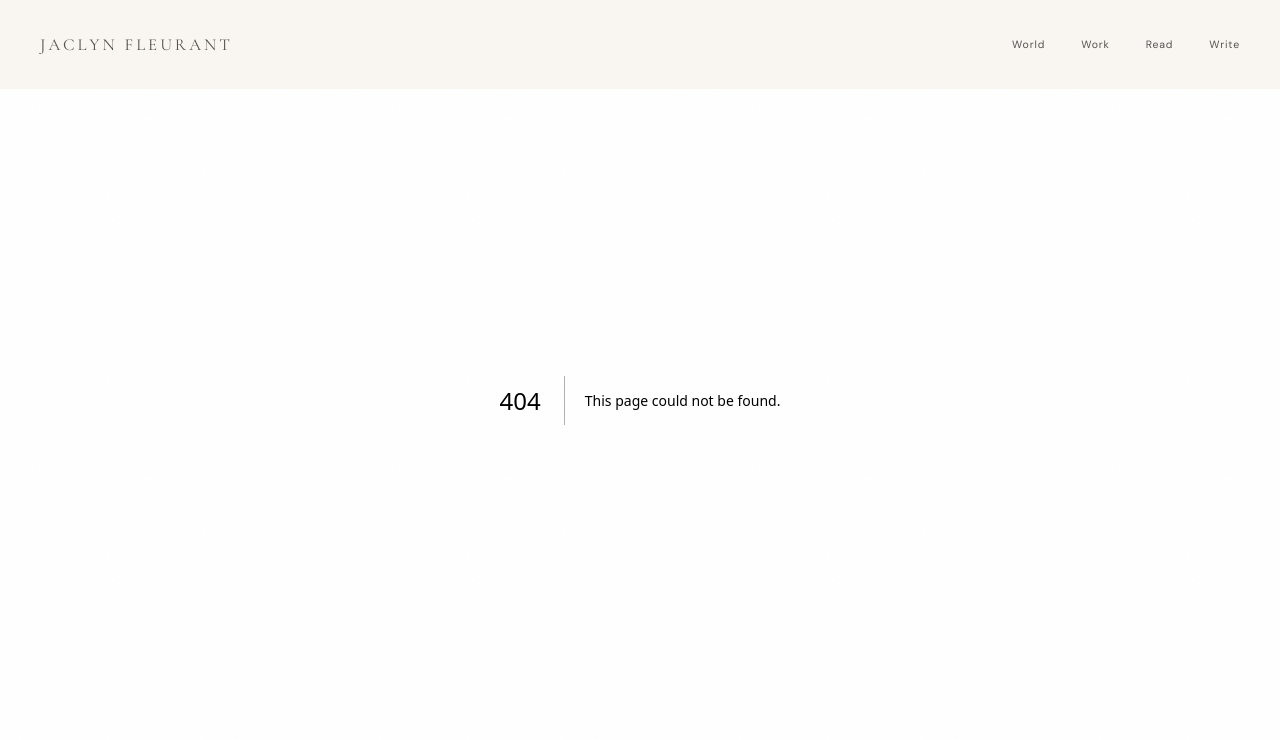
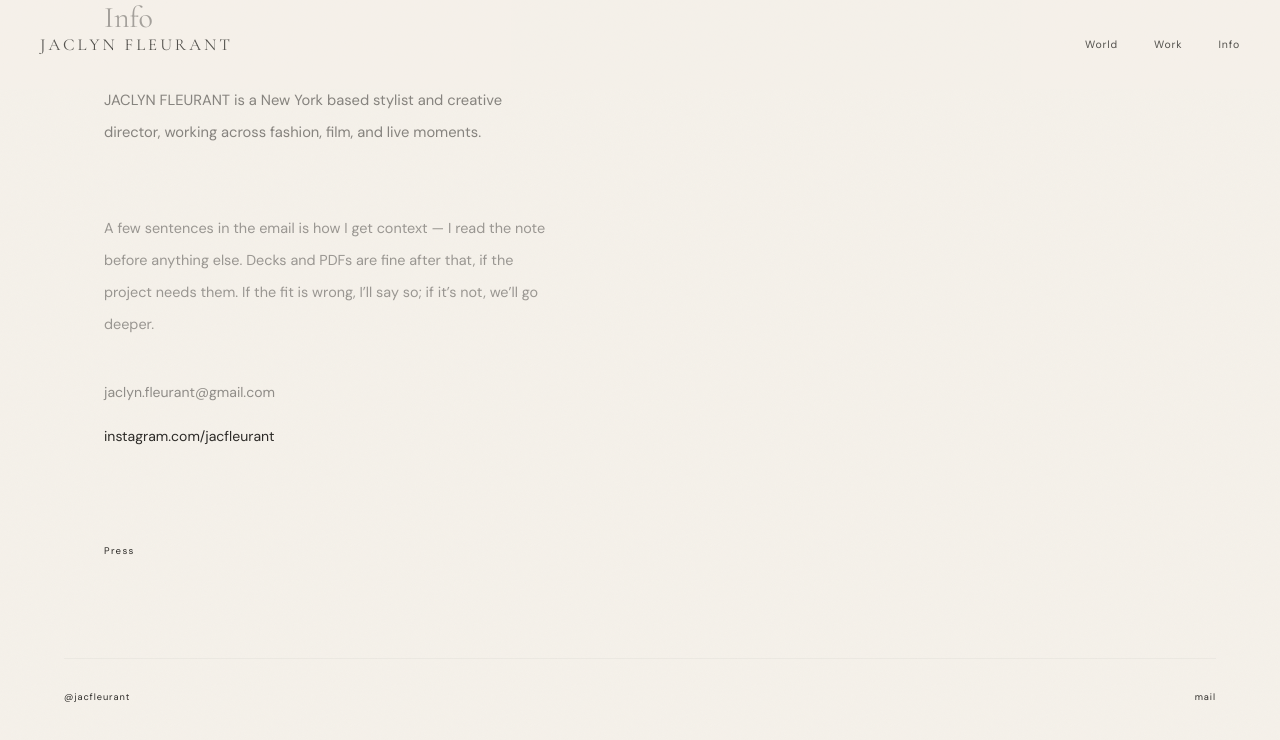
Before and after one commit to collindruz/jaclyn-fleurant, a Next.js app: page /info in a window 1280 px wide. Before the commit this address had no page. Shown: the top 740 px of the page. Built offline with nearby package versions, Linux system fonts and the light colour scheme.

Commit message:
updated 4.26

```diff
--- a/app/(interior)/about/page.tsx
+++ /dev/null
@@ -1,60 +0,0 @@
-import type { Metadata } from "next";
-import { FadeIn } from "@/components/FadeIn";
-import { SiteFooter } from "@/components/SiteFooter";
-
-export const metadata: Metadata = {
-  title: "Read",
-  description: "JACLYN FLEURANT — stylist and creative director, New York.",
-};
-
-/**
- * Trade press / articles. Add only verified URLs and copy.
- *
- * // Example (uncomment and replace with real links):
- * // { publication: "Vogue", title: "Title of article", href: "https://…" },
- * // { publication: "Billboard", title: "Title of article", href: "https://…" },
- * // { publication: "i-D", title: "Title of article", href: "https://…" },
- */
-const PRESS_LINKS: { publication: string; title: string; href: string }[] = [];
-
-export default function AboutPage() {
-  return (
-    <>
-      <div className="mx-auto max-w-6xl px-5 sm:px-6 md:px-10">
-        <FadeIn>
-          <h1 className="sr-only">Read</h1>
-          <div className="max-w-md space-y-5 font-sans text-[0.9rem] leading-[1.75] text-charcoal/55 sm:text-[0.92rem] sm:leading-8">
-            <p>
-              JACLYN FLEURANT is a New York based stylist and creative director, working across
-              fashion, film, and live moments.
-            </p>
-          </div>
-          <section className="mt-20 max-w-md sm:mt-24" aria-label="Press and articles">
-            <h2 className="mb-4 font-sans text-[0.6rem] font-normal tracking-[0.14em] text-charcoal/32 sm:mb-5">
-              Press
-            </h2>
-            {PRESS_LINKS.length > 0 ? (
-              <ul className="m-0 list-none space-y-3.5 p-0 sm:space-y-4">
-                {PRESS_LINKS.map((item) => (
-                  <li key={item.href}>
-                    <a
-                      href={item.href}
-                      target="_blank"
-                      rel="noopener noreferrer"
-                      className="block font-sans text-[0.7rem] leading-relaxed no-underline transition-colors duration-500 text-charcoal/38 hover:text-charcoal/65 focus:outline-none focus-visible:ring-1 focus-visible:ring-charcoal/20 focus-visible:ring-offset-2 focus-visible:ring-offset-bone"
-                    >
-                      <span className="text-charcoal/32">{item.publication}</span>
-                      <span className="text-charcoal/22"> — </span>
-                      <span>&ldquo;{item.title}&rdquo;</span>
-                    </a>
-                  </li>
-                ))}
-              </ul>
-            ) : null}
-          </section>
-        </FadeIn>
-      </div>
-      <SiteFooter />
-    </>
-  );
-}
--- a/app/(interior)/contact/page.tsx
+++ /dev/null
@@ -1,52 +0,0 @@
-import type { Metadata } from "next";
-import Link from "next/link";
-import { FadeIn } from "@/components/FadeIn";
-import { SiteFooter } from "@/components/SiteFooter";
-
-export const metadata: Metadata = {
-  title: "Write",
-  description: "A real note in the email first. The rest can follow if it’s a fit.",
-};
-
-export default function ContactPage() {
-  return (
-    <>
-      <div
-        className="mx-auto max-w-6xl px-5 sm:px-6 md:px-10"
-        id="write"
-      >
-        <FadeIn>
-          <div className="max-w-md">
-            <h1 className="font-serif text-2xl font-light text-charcoal/88 sm:text-3xl">Write</h1>
-            <p className="mt-8 font-sans text-[0.85rem] leading-7 text-charcoal/45 sm:mt-10 sm:leading-8 md:text-[0.9rem]">
-              A few sentences in the email is how I get context — I read the note before anything
-              else. Decks and PDFs are fine after that, if the project needs them. If the fit is
-              wrong, I’ll say so; if it’s not, we’ll go deeper.
-            </p>
-            <ul className="mt-12 list-none space-y-4 p-0 sm:mt-14 sm:space-y-5">
-              <li>
-                <a
-                  href="mailto:jaclyn.fleurant@gmail.com"
-                  className="inline-block w-fit max-w-full font-sans text-sm text-charcoal/50 transition-opacity duration-1000 hover:opacity-70 focus:outline-none focus-visible:ring-1 focus-visible:ring-charcoal/20 focus-visible:ring-offset-2 focus-visible:ring-offset-bone"
-                >
-                  jaclyn.fleurant@gmail.com
-                </a>
-              </li>
-              <li>
-                <Link
-                  href="https://www.instagram.com/jacfleurant/"
-                  className="inline-block w-fit font-sans text-sm text-charcoal/38 transition-opacity duration-1000 hover:opacity-70 focus:outline-none focus-visible:ring-1 focus-visible:ring-charcoal/20 focus-visible:ring-offset-2 focus-visible:ring-offset-bone"
-                  target="_blank"
-                  rel="noopener noreferrer"
-                >
-                  instagram.com/jacfleurant
-                </Link>
-              </li>
-            </ul>
-          </div>
-        </FadeIn>
-      </div>
-      <SiteFooter />
-    </>
-  );
-}
--- /dev/null
+++ b/app/(interior)/info/page.tsx
@@ -0,0 +1,88 @@
+import type { Metadata } from "next";
+import Link from "next/link";
+import { FadeIn } from "@/components/FadeIn";
+import { SiteFooter } from "@/components/SiteFooter";
+
+export const metadata: Metadata = {
+  title: "Info",
+  description:
+    "JACLYN FLEURANT — stylist and creative director, New York. Press, contact, and Instagram.",
+};
+
+const PRESS_LINKS: { publication: string; title: string; href: string }[] = [];
+
+export default function InfoPage() {
+  return (
+    <>
+      <div
+        className="mx-auto max-w-6xl px-5 sm:px-6 md:px-10"
+        id="info"
+      >
+        <FadeIn>
+          <h1 className="font-serif text-2xl font-light text-charcoal/88 sm:text-3xl">Info</h1>
+
+          <div className="mt-10 max-w-md space-y-5 font-sans text-[0.9rem] leading-[1.75] text-charcoal/55 sm:mt-12 sm:text-[0.92rem] sm:leading-8">
+            <p>
+              JACLYN FLEURANT is a New York based stylist and creative director, working across
+              fashion, film, and live moments.
+            </p>
+          </div>
+
+          <div className="mt-12 max-w-md sm:mt-16">
+            <h2 className="sr-only">Contact</h2>
+            <p className="font-sans text-[0.85rem] leading-7 text-charcoal/45 sm:leading-8 md:text-[0.9rem]">
+              A few sentences in the email is how I get context — I read the note before anything
+              else. Decks and PDFs are fine after that, if the project needs them. If the fit is
+              wrong, I’ll say so; if it’s not, we’ll go deeper.
+            </p>
+            <ul className="mt-8 list-none space-y-4 p-0 sm:mt-10 sm:space-y-5">
+              <li>
+                <a
+                  href="mailto:jaclyn.fleurant@gmail.com"
+                  className="inline-block w-fit max-w-full font-sans text-sm text-charcoal/50 transition-opacity duration-1000 hover:opacity-70 focus:outline-none focus-visible:ring-1 focus-visible:ring-charcoal/20 focus-visible:ring-offset-2 focus-visible:ring-offset-bone"
+                >
+                  jaclyn.fleurant@gmail.com
+                </a>
+              </li>
+              <li>
+                <Link
+                  href="https://www.instagram.com/jacfleurant/"
+                  className="inline-block w-fit font-sans text-sm text-charcoal/38 transition-opacity duration-1000 hover:opacity-70 focus:outline-none focus-visible:ring-1 focus-visible:ring-charcoal/20 focus-visible:ring-offset-2 focus-visible:ring-offset-bone"
+                  target="_blank"
+                  rel="noopener noreferrer"
+                >
+                  instagram.com/jacfleurant
+                </Link>
+              </li>
+            </ul>
+          </div>
+
+          <section className="mt-20 max-w-md sm:mt-24" aria-label="Press and articles">
+            <h2 className="mb-4 font-sans text-[0.6rem] font-normal tracking-[0.14em] text-charcoal/32 sm:mb-5">
+              Press
+            </h2>
+            {PRESS_LINKS.length > 0 ? (
+              <ul className="m-0 list-none space-y-3.5 p-0 sm:space-y-4">
+                {PRESS_LINKS.map((item) => (
+                  <li key={item.href}>
+                    <a
+                      href={item.href}
+                      target="_blank"
+                      rel="noopener noreferrer"
+                      className="block font-sans text-[0.7rem] leading-relaxed no-underline transition-colors duration-500 text-charcoal/38 hover:text-charcoal/65 focus:outline-none focus-visible:ring-1 focus-visible:ring-charcoal/20 focus-visible:ring-offset-2 focus-visible:ring-offset-bone"
+                    >
+                      <span className="text-charcoal/32">{item.publication}</span>
+                      <span className="text-charcoal/22"> — </span>
+                      <span>&ldquo;{item.title}&rdquo;</span>
+                    </a>
+                  </li>
+                ))}
+              </ul>
+            ) : null}
+          </section>
+        </FadeIn>
+      </div>
+      <SiteFooter />
+    </>
+  );
+}
--- a/app/(interior)/layout.tsx
+++ b/app/(interior)/layout.tsx
@@ -1,16 +1,13 @@
+import { interiorMainTopClass } from "@/lib/interior-layout";
+
 /**
- * Interior routes only: top padding so content sits below the fixed `Navigation` header
- * (stacked on small screens, row from md+). `env(safe-area-inset-top)` is added on
- * notched devices. No horizontal padding, no nav/positioning changes.
+ * Shared `<main>` for all interior pages (see `lib/interior-layout.ts` for `interiorMainTopClass`).
+ * Homepage (`/`) is outside this group.
  */
 export default function InteriorLayout({
   children,
 }: {
   children: React.ReactNode;
 }) {
-  return (
-    <main className="box-border w-full min-w-0 pt-[calc(180px+env(safe-area-inset-top,0px))] md:pt-[calc(140px+env(safe-area-inset-top,0px))]">
-      {children}
-    </main>
-  );
+  return <main className={interiorMainTopClass}>{children}</main>;
 }
--- a/app/(interior)/the-world/page.tsx
+++ b/app/(interior)/the-world/page.tsx
@@ -24,7 +24,7 @@ export default function TheWorldPage() {
         </div>
       </section>
 
-      <section className="mt-20 px-2 pb-4 sm:mt-24 sm:px-4 md:mt-28 md:px-6">
+      <section className="mt-20 px-0 pb-4 sm:mt-24 md:mt-28">
         <DraggableWorld srcs={stills} />
       </section>
 
--- a/components/DraggableWorld.tsx
+++ b/components/DraggableWorld.tsx
@@ -189,10 +189,10 @@ export function DraggableWorld({ srcs }: DraggableWorldProps) {
         Drag bounds = this padded, viewport-tall box so stills stay mostly on screen.
         Replaces a very tall (130dvh) play area that let images drift far out of view.
       */}
-      <div className="mx-auto w-full max-w-6xl overflow-clip sm:px-0">
+      <div className="w-full max-w-none overflow-clip">
         <div
           ref={constraintsRef}
-          className="relative box-border w-full touch-manipulation select-none px-2 py-1 sm:px-3 sm:py-2 md:px-4 md:py-3"
+          className="relative box-border w-full touch-manipulation select-none px-0 py-1 sm:px-2 sm:py-2 md:px-3 md:py-3"
           style={{ height: "min(100dvh, 1100px)" }}
           role="group"
           aria-labelledby={`${areaId}-hint`}
--- a/components/Navigation.tsx
+++ b/components/Navigation.tsx
@@ -20,15 +20,15 @@ export function Navigation() {
     } ${active ? "" : "hover:opacity-70"}`;
 
   return (
-    <header className="fixed top-0 left-0 right-0 z-50 flex flex-col gap-7 bg-bone/60 px-5 py-6 text-charcoal/80 sm:gap-8 sm:px-6 sm:py-7 md:flex-row md:items-center md:justify-between md:gap-0 md:px-10 md:py-8">
+    <header className="fixed top-0 left-0 right-0 z-50 flex flex-row items-start justify-between gap-3 bg-bone/60 px-5 py-6 text-charcoal/80 sm:gap-4 sm:px-6 sm:py-7 md:items-center md:justify-between md:gap-0 md:px-10 md:py-8">
       <Link
         href="/"
-        className="w-max font-serif text-[0.98rem] tracking-[0.18em] transition-opacity duration-1000 hover:opacity-50 sm:text-[1.05rem]"
+        className="min-w-0 shrink font-serif text-[0.98rem] tracking-[0.18em] transition-opacity duration-1000 hover:opacity-50 sm:text-[1.05rem]"
       >
         JACLYN FLEURANT
       </Link>
       <nav
-        className="flex w-full flex-col items-end gap-7 sm:gap-8 md:w-auto md:flex-row md:items-center md:gap-8 md:gap-9"
+        className="flex shrink-0 flex-col items-end gap-3 sm:gap-3.5 md:w-auto md:flex-row md:items-center md:gap-8 md:gap-9"
         aria-label="Main"
       >
         {SITE_NAV.map((item) => {
--- /dev/null
+++ b/lib/interior-layout.ts
@@ -0,0 +1,8 @@
+/**
+ * Shared `<main>` top spacing for all routes under `app/(interior)/` (not the homepage).
+ * Use only here — do not add per-page `pt-*` for header clearance; no right padding, full width.
+ */
+export const interiorMainTopClass =
+  "box-border w-full min-w-0 " +
+  "pt-[calc(200px+env(safe-area-inset-top,0px))] " +
+  "md:pt-[calc(140px+env(safe-area-inset-top,0px))]";
--- a/lib/site-nav.ts
+++ b/lib/site-nav.ts
@@ -1,7 +1,6 @@
-/** Main site index — shared by homepage + global header. */
+/** Main site index — shared by homepage + global header. Read + Write are combined at `/info`. */
 export const SITE_NAV = [
   { href: "/the-world", label: "World" },
   { href: "/work", label: "Work" },
-  { href: "/about", label: "Read" },
-  { href: "/contact", label: "Write" },
+  { href: "/info", label: "Info" },
 ] as const;
--- a/next.config.ts
+++ b/next.config.ts
@@ -1,5 +1,13 @@
 import type { NextConfig } from "next";
 
-const nextConfig: NextConfig = {};
+const nextConfig: NextConfig = {
+  async redirects() {
+    return [
+      { source: "/about", destination: "/info", permanent: true },
+      { source: "/contact", destination: "/info", permanent: true },
+      { source: "/write", destination: "/info", permanent: true },
+    ];
+  },
+};
 
 export default nextConfig;
```
